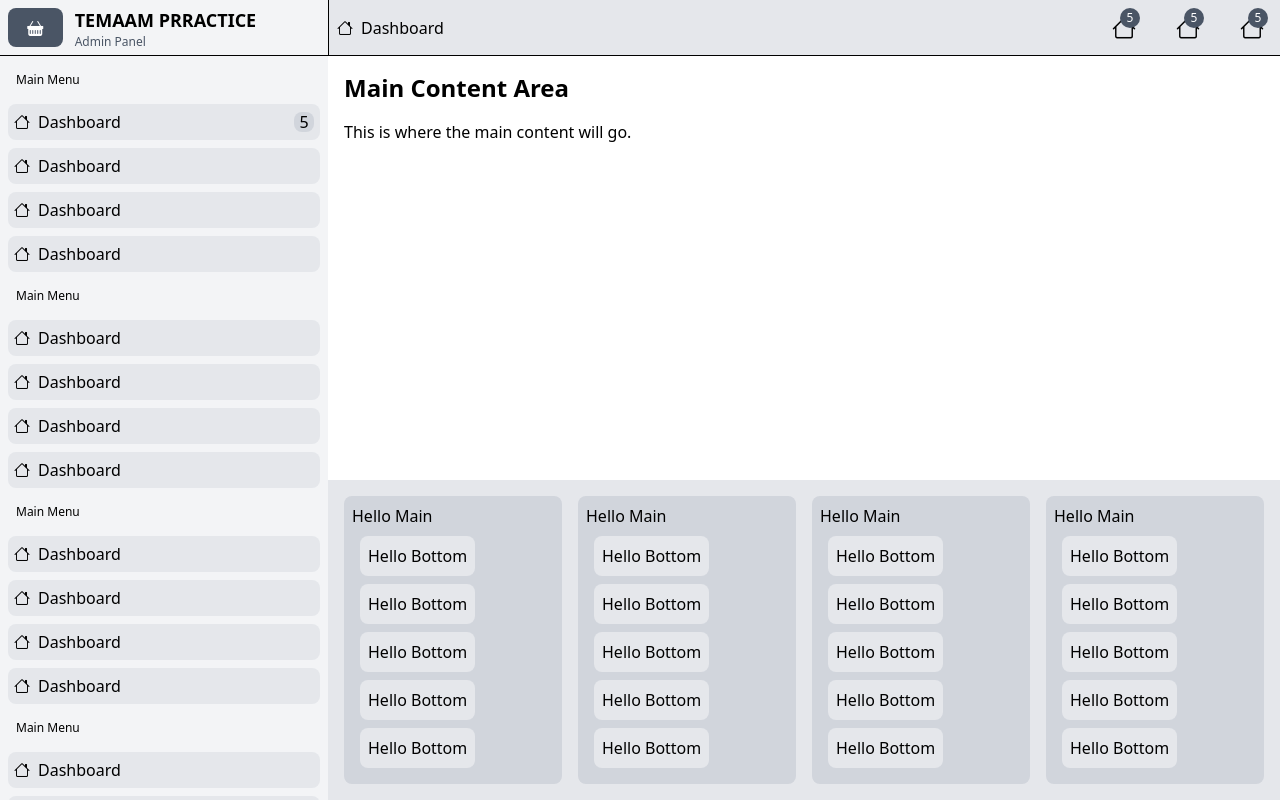
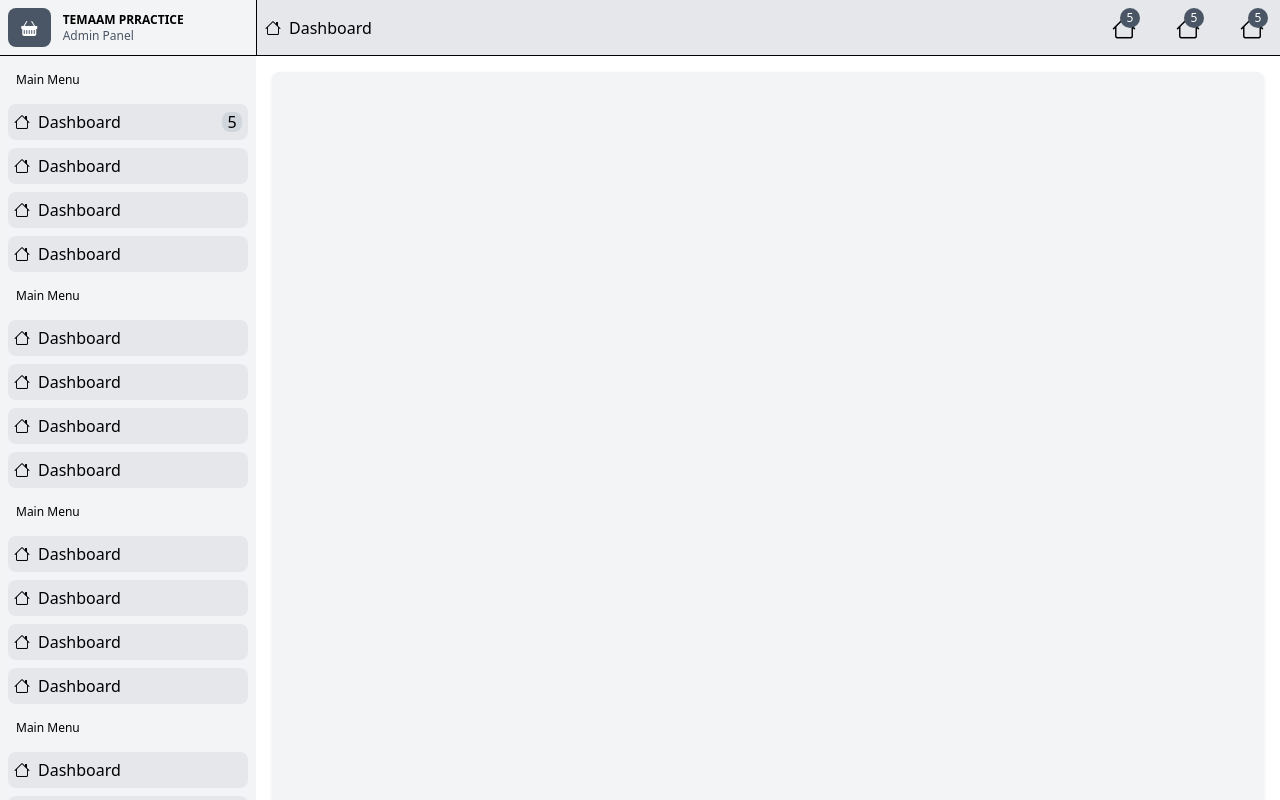
Before and after one commit to aliishaqsandho1/Temaam, a React (Vite) app: page / in a window 1280 px wide. Built offline with nearby package versions, Linux system fonts and the light colour scheme.

Commit message:
fixed header footer and sidebar

```diff
--- a/src/App.jsx
+++ b/src/App.jsx
@@ -4,22 +4,19 @@ import Header from './components/global/header'
 import Sidebar from './components/global/sidebar'
 import Footer from './components/global/footer'
 import MainContent from './components/pages/main-content'
-import { BrowserRouter } from 'react-router-dom'
-import { Routes, Route } from 'react-router-dom'
-import { createBrowserRouter } from 'react-router-dom'
 function App() {
 
   return (
     <>
       <div className='flex flex-row'>
 
-        <div className='flex-1'>
+        <div className='flex-1 fixed h-screen overflow-y-auto bg-gray-100 w-[20%] z-1'>
           <Sidebar />
         </div>
-        <div className='flex flex-col justify-between w-full'>
+        <div className='flex flex-col justify-between w-[80%] fixed h-screen overflow-y-auto ml-[20%]'>
           <Header />
           <MainContent/>
-          <Footer />
+         <Footer/>
         </div>
 
       </div>
--- a/src/components/global/footer.jsx
+++ b/src/components/global/footer.jsx
@@ -1,45 +1,45 @@
 function Footer() {
     return <>
-        <div className=" w-full bottom-0 right-0 sticky">
+        <div className="">
             <ul className="flex justify-between w-full items-center gap-4 p-4 bg-gray-200">
                 <li className="bg-gray-300 p-2 rounded-lg text-sl w-full font-medium">
                     Hello Main
                     <ul className="flex flex-col items-start justify-center m-2 gap-2">
-                        <li className="cursor-pointer p-2 bg-gray-200 rounded-lg transform transition-transform duration-200 hover:scale-105 hover:bg-gray-400 hover:text-white">Hello Bottom</li>
-                        <li className="cursor-pointer p-2 bg-gray-200 rounded-lg transform transition-transform duration-200 hover:scale-105 hover:bg-gray-400 hover:text-white">Hello Bottom</li>
-                        <li className="cursor-pointer p-2 bg-gray-200 rounded-lg transform transition-transform duration-200 hover:scale-105 hover:bg-gray-400 hover:text-white">Hello Bottom</li>
-                        <li className="cursor-pointer p-2 bg-gray-200 rounded-lg transform transition-transform duration-200 hover:scale-105 hover:bg-gray-400 hover:text-white">Hello Bottom</li>
-                        <li className="cursor-pointer p-2 bg-gray-200 rounded-lg transform transition-transform duration-200 hover:scale-105 hover:bg-gray-400 hover:text-white">Hello Bottom</li>
+                        <li className="cursor-pointer p-2 w-full bg-gray-200 rounded-lg transform transition-transform duration-200 hover:scale-105 hover:bg-gray-400 hover:text-white">Hello Bottom</li>
+                        <li className="cursor-pointer p-2 w-full bg-gray-200 rounded-lg transform transition-transform duration-200 hover:scale-105 hover:bg-gray-400 hover:text-white">Hello Bottom</li>
+                        <li className="cursor-pointer p-2 w-full bg-gray-200 rounded-lg transform transition-transform duration-200 hover:scale-105 hover:bg-gray-400 hover:text-white">Hello Bottom</li>
+                        <li className="cursor-pointer p-2 w-full bg-gray-200 rounded-lg transform transition-transform duration-200 hover:scale-105 hover:bg-gray-400 hover:text-white">Hello Bottom</li>
+                        <li className="cursor-pointer p-2 w-full bg-gray-200 rounded-lg transform transition-transform duration-200 hover:scale-105 hover:bg-gray-400 hover:text-white">Hello Bottom</li>
                     </ul>
                 </li>
                 <li className="bg-gray-300 p-2 rounded-lg text-sl w-full font-medium">
                     Hello Main
                     <ul className="flex flex-col items-start justify-center m-2 gap-2">
-                        <li className="cursor-pointer p-2 bg-gray-200 rounded-lg transform transition-transform duration-200 hover:scale-105 hover:bg-gray-400 hover:text-white">Hello Bottom</li>
-                        <li className="cursor-pointer p-2 bg-gray-200 rounded-lg transform transition-transform duration-200 hover:scale-105 hover:bg-gray-400 hover:text-white">Hello Bottom</li>
-                        <li className="cursor-pointer p-2 bg-gray-200 rounded-lg transform transition-transform duration-200 hover:scale-105 hover:bg-gray-400 hover:text-white">Hello Bottom</li>
-                        <li className="cursor-pointer p-2 bg-gray-200 rounded-lg transform transition-transform duration-200 hover:scale-105 hover:bg-gray-400 hover:text-white">Hello Bottom</li>
-                        <li className="cursor-pointer p-2 bg-gray-200 rounded-lg transform transition-transform duration-200 hover:scale-105 hover:bg-gray-400 hover:text-white">Hello Bottom</li>
+                    <li className="cursor-pointer p-2 w-full bg-gray-200 rounded-lg transform transition-transform duration-200 hover:scale-105 hover:bg-gray-400 hover:text-white">Hello Bottom</li>
+                        <li className="cursor-pointer p-2 w-full bg-gray-200 rounded-lg transform transition-transform duration-200 hover:scale-105 hover:bg-gray-400 hover:text-white">Hello Bottom</li>
+                        <li className="cursor-pointer p-2 w-full bg-gray-200 rounded-lg transform transition-transform duration-200 hover:scale-105 hover:bg-gray-400 hover:text-white">Hello Bottom</li>
+                        <li className="cursor-pointer p-2 w-full bg-gray-200 rounded-lg transform transition-transform duration-200 hover:scale-105 hover:bg-gray-400 hover:text-white">Hello Bottom</li>
+                        <li className="cursor-pointer p-2 w-full bg-gray-200 rounded-lg transform transition-transform duration-200 hover:scale-105 hover:bg-gray-400 hover:text-white">Hello Bottom</li>
                     </ul>
                 </li>
                 <li className="bg-gray-300 p-2 rounded-lg text-sl w-full font-medium">
                     Hello Main
                     <ul className="flex flex-col items-start justify-center m-2 gap-2">
-                        <li className="cursor-pointer p-2 bg-gray-200 rounded-lg transform transition-transform duration-200 hover:scale-105 hover:bg-gray-400 hover:text-white">Hello Bottom</li>
-                        <li className="cursor-pointer p-2 bg-gray-200 rounded-lg transform transition-transform duration-200 hover:scale-105 hover:bg-gray-400 hover:text-white">Hello Bottom</li>
-                        <li className="cursor-pointer p-2 bg-gray-200 rounded-lg transform transition-transform duration-200 hover:scale-105 hover:bg-gray-400 hover:text-white">Hello Bottom</li>
-                        <li className="cursor-pointer p-2 bg-gray-200 rounded-lg transform transition-transform duration-200 hover:scale-105 hover:bg-gray-400 hover:text-white">Hello Bottom</li>
-                        <li className="cursor-pointer p-2 bg-gray-200 rounded-lg transform transition-transform duration-200 hover:scale-105 hover:bg-gray-400 hover:text-white">Hello Bottom</li>
+                    <li className="cursor-pointer p-2 w-full bg-gray-200 rounded-lg transform transition-transform duration-200 hover:scale-105 hover:bg-gray-400 hover:text-white">Hello Bottom</li>
+                        <li className="cursor-pointer p-2 w-full bg-gray-200 rounded-lg transform transition-transform duration-200 hover:scale-105 hover:bg-gray-400 hover:text-white">Hello Bottom</li>
+                        <li className="cursor-pointer p-2 w-full bg-gray-200 rounded-lg transform transition-transform duration-200 hover:scale-105 hover:bg-gray-400 hover:text-white">Hello Bottom</li>
+                        <li className="cursor-pointer p-2 w-full bg-gray-200 rounded-lg transform transition-transform duration-200 hover:scale-105 hover:bg-gray-400 hover:text-white">Hello Bottom</li>
+                        <li className="cursor-pointer p-2 w-full bg-gray-200 rounded-lg transform transition-transform duration-200 hover:scale-105 hover:bg-gray-400 hover:text-white">Hello Bottom</li>
                     </ul>
                 </li>
                 <li className="bg-gray-300 p-2 rounded-lg text-sl w-full font-medium">
                     Hello Main
                     <ul className="flex flex-col items-start justify-center m-2 gap-2">
-                        <li className="cursor-pointer p-2 bg-gray-200 rounded-lg transform transition-transform duration-200 hover:scale-105 hover:bg-gray-400 hover:text-white">Hello Bottom</li>
-                        <li className="cursor-pointer p-2 bg-gray-200 rounded-lg transform transition-transform duration-200 hover:scale-105 hover:bg-gray-400 hover:text-white">Hello Bottom</li>
-                        <li className="cursor-pointer p-2 bg-gray-200 rounded-lg transform transition-transform duration-200 hover:scale-105 hover:bg-gray-400 hover:text-white">Hello Bottom</li>
-                        <li className="cursor-pointer p-2 bg-gray-200 rounded-lg transform transition-transform duration-200 hover:scale-105 hover:bg-gray-400 hover:text-white">Hello Bottom</li>
-                        <li className="cursor-pointer p-2 bg-gray-200 rounded-lg transform transition-transform duration-200 hover:scale-105 hover:bg-gray-400 hover:text-white">Hello Bottom</li>
+                    <li className="cursor-pointer p-2 w-full bg-gray-200 rounded-lg transform transition-transform duration-200 hover:scale-105 hover:bg-gray-400 hover:text-white">Hello Bottom</li>
+                        <li className="cursor-pointer p-2 w-full bg-gray-200 rounded-lg transform transition-transform duration-200 hover:scale-105 hover:bg-gray-400 hover:text-white">Hello Bottom</li>
+                        <li className="cursor-pointer p-2 w-full bg-gray-200 rounded-lg transform transition-transform duration-200 hover:scale-105 hover:bg-gray-400 hover:text-white">Hello Bottom</li>
+                        <li className="cursor-pointer p-2 w-full bg-gray-200 rounded-lg transform transition-transform duration-200 hover:scale-105 hover:bg-gray-400 hover:text-white">Hello Bottom</li>
+                        <li className="cursor-pointer p-2 w-full bg-gray-200 rounded-lg transform transition-transform duration-200 hover:scale-105 hover:bg-gray-400 hover:text-white">Hello Bottom</li>
                     </ul>
                 </li>
             </ul>
--- a/src/components/global/header.jsx
+++ b/src/components/global/header.jsx
@@ -1,6 +1,6 @@
 function Header() {
    return <>
-      <nav className="bg-gray-200 flex items-center justify-between border-b border-l w-full h-14 p-2 sticky top-0 z-50">
+      <nav className="bg-gray-200 flex items-center justify-between border-b border-l w-full h-14 p-2 sticky top-0">
          <div className="flex gap-2 cursor-pointer">
             <span><i class="bi bi-house"></i></span>
             <span>Dashboard</span>
--- a/src/components/global/sidebar.jsx
+++ b/src/components/global/sidebar.jsx
@@ -1,10 +1,10 @@
 function Sidebar() {
     return <>
-        <div className="flex flex-col justify-start h-screen bg-gray-100 w-82">
+        <div className="flex flex-col justify-start h-screen bg-gray-100">
             <div className="flex border-b h-14">
                 <div className="p-2 bg-gray-600 hover:bg-gray-800 w-1/6 flex item-center justify-center m-2 rounded-lg"><i className="bi bi-basket-fill text-white cursor-pointer"></i></div>
                 <div className="flex flex-col p-1 justify-center">
-                    <div className="text-lg font-bold">TEMAAM PRRACTICE</div>
+                    <div className="text-xs font-bold">TEMAAM PRRACTICE</div>
                     <div className="text-xs text-gray-600 ">Admin Panel</div>
                 </div>
             </div>
--- a/src/components/pages/main-content.jsx
+++ b/src/components/pages/main-content.jsx
@@ -1,9 +1,9 @@
 function MainContent() {
   return (
-    <div className="flex-1 p-4">
-      <h1 className="text-2xl font-bold mb-4">Main Content Area</h1>
-      <p>This is where the main content will go.</p>
-      {/* Add your main content components here */}
+    <div className="flex-1  p-2">
+      <div className="bg-gray-100 h-screen rounded-lg shadow m-2">
+
+      </div>
     </div>
   );
 }
```
